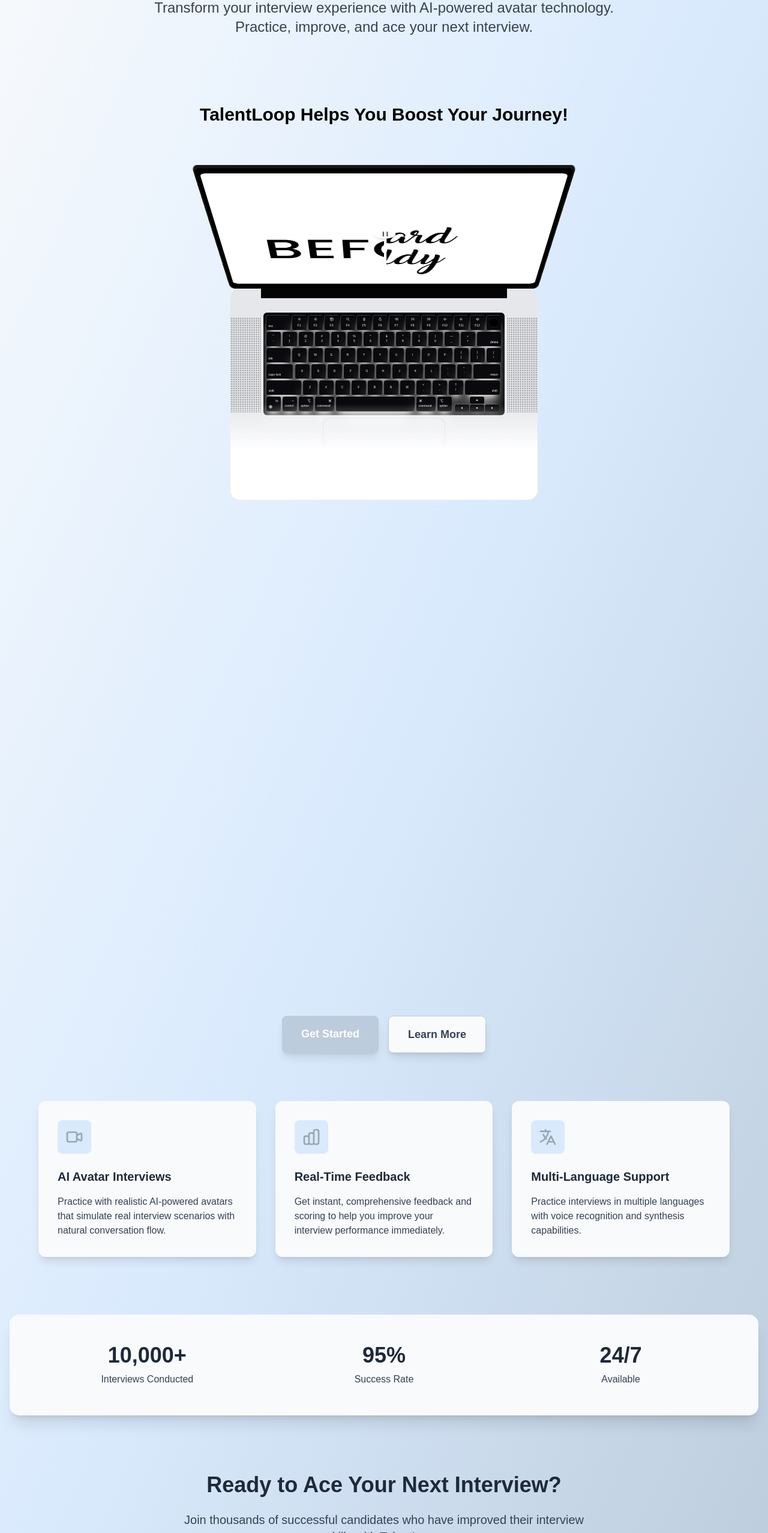
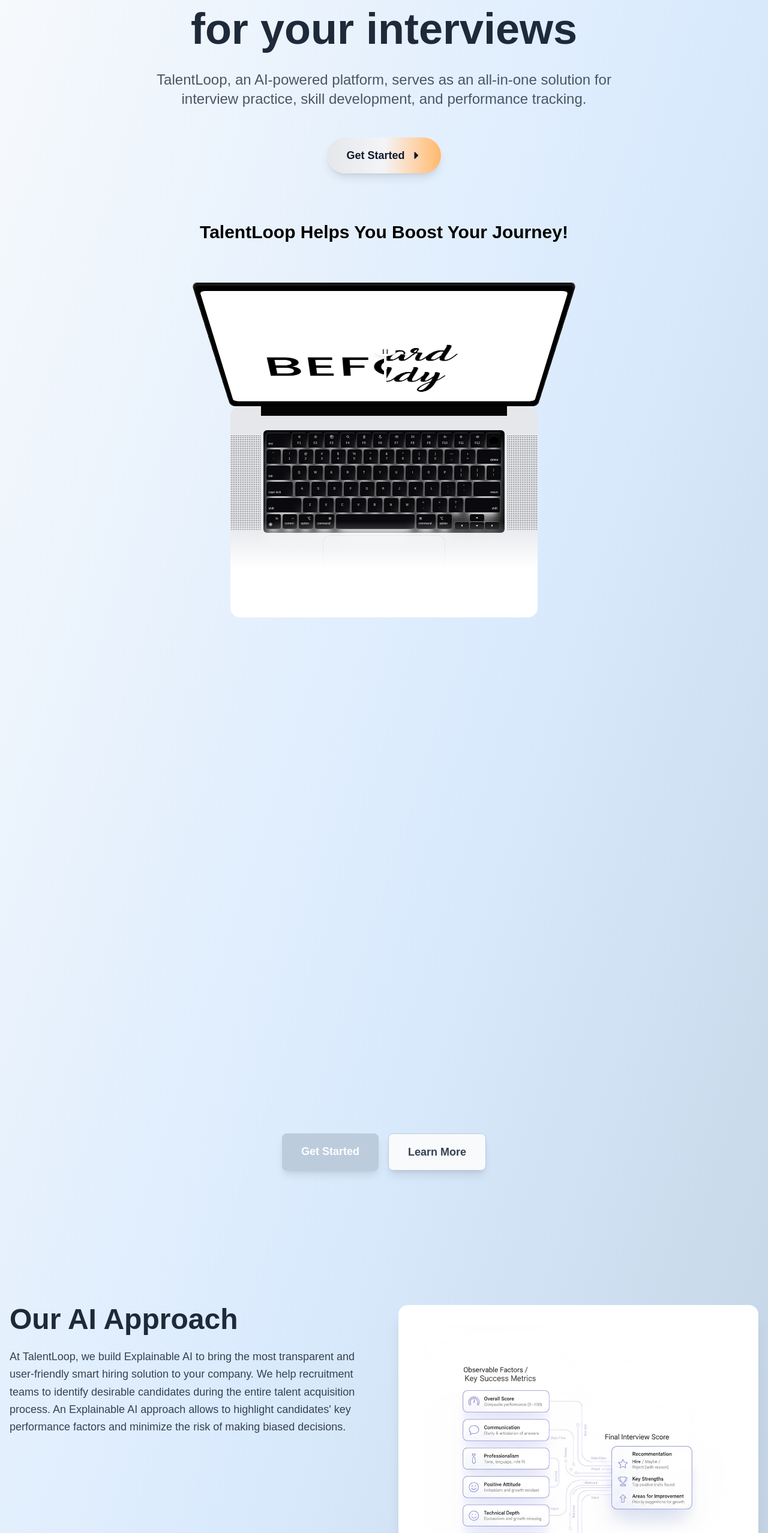
Before and after one commit to TechTerrorists/TalentLoop, a Next.js app in the folder public/: page / in a window 1280 px wide. Shown: the part 231-2786 px from the top of the page at 60% size. Built offline with nearby package versions, Linux system fonts and the light colour scheme.

Commit message:
landing-page-feats

```diff
--- /dev/null
+++ b/public/app/components/components/ui/explainable-ai-approach.jsx
@@ -0,0 +1,37 @@
+"use client";
+import Image from "next/image";
+
+export const ExplainableAIApproach = () => {
+  return (
+    <div className="container mx-auto px-4 py-20">
+      <div className="grid md:grid-cols-2 gap-12 items-start max-w-7xl mx-auto">
+        {/* Left Column - Text Content */}
+        <div className="space-y-6">
+          <h2 className="text-5xl font-bold text-gray-800 mb-6">
+            Our AI Approach
+          </h2>
+          <p className="text-lg text-gray-700 leading-relaxed">
+            At TalentLoop, we build Explainable AI to bring the most transparent
+            and user-friendly smart hiring solution to your company. We help
+            recruitment teams to identify desirable candidates during the entire
+            talent acquisition process. An Explainable AI approach allows to
+            highlight candidates' key performance factors and minimize the risk
+            of making biased decisions.
+          </p>
+        </div>
+
+        {/* Right Column - Diagram */}
+        <div className="relative bg-white rounded-2xl shadow-xl p-8">
+          <Image
+            src="/screenshots/image.png"
+            alt="Explainable AI Approach Diagram"
+            width={600}
+            height={600}
+            className="w-full h-auto rounded-lg"
+            priority
+          />
+        </div>
+      </div>
+    </div>
+  );
+};
--- a/public/app/components/components/ui/macbook-scroll.jsx
+++ b/public/app/components/components/ui/macbook-scroll.jsx
@@ -50,7 +50,7 @@
     [0, 0.3],
     [0.6, isMobile ? 1 : 1.5]
   );
-  const translate = useTransform(scrollYProgress, [0, 1], [0, 1300]);
+  const translate = useTransform(scrollYProgress, [0, 1], [0, 1250]);
   const rotate = useTransform(scrollYProgress, [0.1, 0.12, 0.3], [-28, -28, 0]);
   const textTransform = useTransform(scrollYProgress, [0, 0.3], [0, 100]);
   const textOpacity = useTransform(scrollYProgress, [0, 0.2], [1, 0]);
--- a/public/app/page.jsx
+++ b/public/app/page.jsx
@@ -1,18 +1,28 @@
 'use client';
 import { MacbookScroll } from "./components/components/ui/macbook-scroll";
+import { ExplainableAIApproach } from "./components/components/ui/explainable-ai-approach";
+import { IconCaretRightFilled } from "@tabler/icons-react";
 export default function Home() {
   return (
     <div className="min-h-screen bg-gradient-to-br from-[#F8FAFC] via-[#D9EAFD] to-[#BCCCDC]">
       {/* Hero Section */}
       <div className="container mx-auto px-4 py-20">
         <div className="text-center mb-16">
-          <h1 className="text-6xl font-bold text-gray-800 mb-6">
-            Welcome to <span className="text-gray-800">TalentLoop</span>
+          <h1 className="text-6xl md:text-7xl font-bold text-gray-800 mb-4 leading-tight">
+            Everything App
+            <br />
+            <span className="text-gray-800">for your interviews</span>
           </h1>
-          <p className="text-2xl text-gray-700 max-w-3xl mx-auto mb-8">
-            Transform your interview experience with AI-powered avatar
-            technology. Practice, improve, and ace your next interview.
+           <p className="text-xl md:text-2xl text-gray-600 max-w-3xl mx-auto mb-12 mt-6">
+            TalentLoop, an AI-powered platform, serves as an all-in-one solution for interview practice, skill development, and performance tracking.
           </p>
+           <a
+            href="/dashboard"
+            className="inline-flex items-center gap-2 px-8 py-4 rounded-full font-semibold text-lg transition-all shadow-lg hover:shadow-xl hover:scale-105 bg-gradient-to-r from-gray-200 via-gray-100 to-orange-300 text-gray-900"
+          >
+            Get Started
+            <IconCaretRightFilled className="w-5 h-5" />
+          </a>
           <div className="hidden md:block">
             <MacbookScroll
               showGradient={true}
@@ -20,7 +30,7 @@
               secondImage={`/screenshots/image2.png`}
             />
           </div>
-          <div className="md:mt-[700] flex justify-center gap-4">
+          <div className="md:mt-[600] flex justify-center gap-4">
             <a
               href="/dashboard"
               className="bg-[#BCCCDC] hover:bg-[#9AA6B2] text-white px-8 py-4 rounded-lg font-semibold text-lg transition-colors shadow-lg"
@@ -32,7 +42,13 @@
             </button>
           </div>
         </div>
-        {/* Features Grid */}
+      </div>
+
+      {/* Explainable AI Approach Section */}
+      <ExplainableAIApproach />
+
+      {/* Features Grid */}
+      <div className="container mx-auto px-4">
         <div className="grid md:grid-cols-3 gap-8 max-w-6xl mx-auto mt-20">
           <div className="bg-[#F8FAFC] rounded-xl shadow-lg p-8 hover:shadow-xl transition-shadow">
             <div className="w-14 h-14 bg-[#D9EAFD] rounded-lg flex items-center justify-center mb-6">
```
Also changed, not shown: public/public/screenshots/image.png (added).
